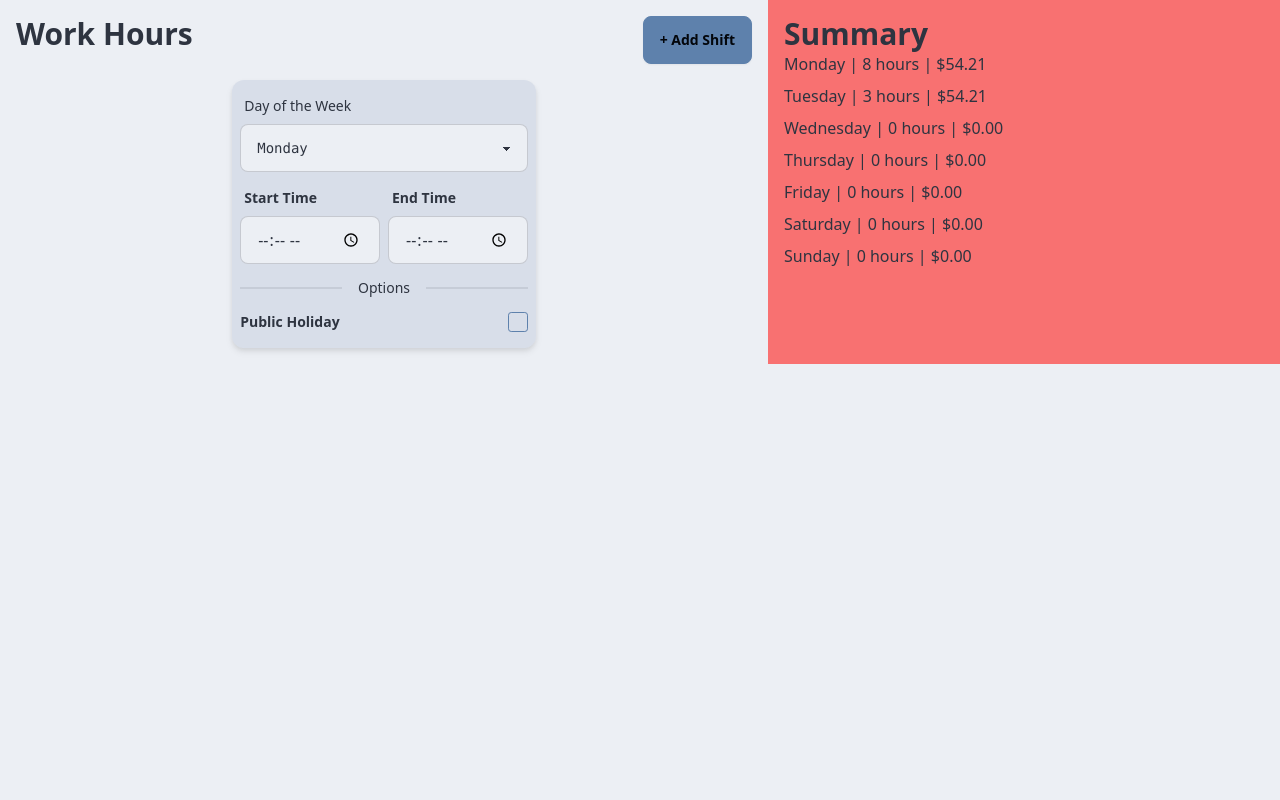
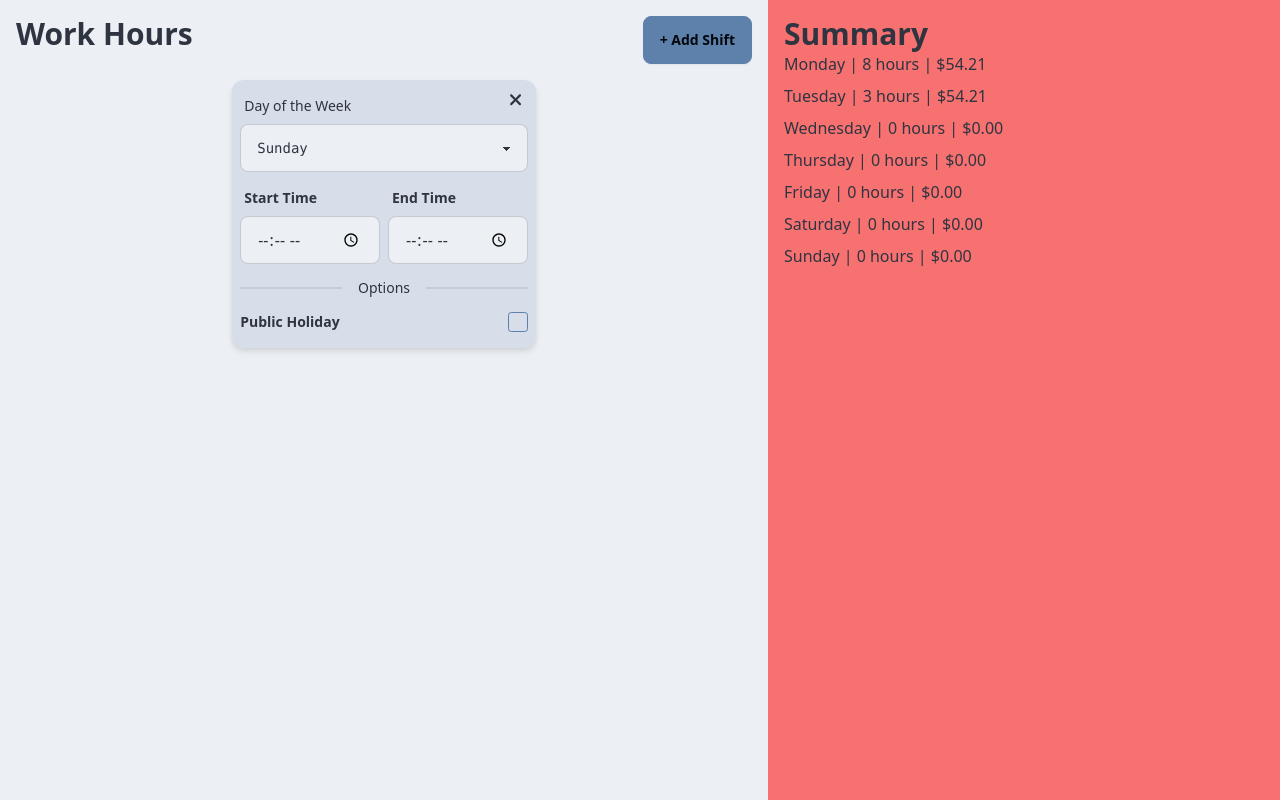
Before and after one commit to brbenham1/Paycalc, a React (Vite) app: page / in a window 1280 px wide. Both pictures are taken after a click on the button "+ Add Shift". Built offline with nearby package versions, Linux system fonts and the light colour scheme.

Commit message:
Add shift data reactivity

```diff
--- a/package.json
+++ b/package.json
@@ -10,6 +10,11 @@
 		"preview": "vite preview"
 	},
 	"dependencies": {
+		"@fortawesome/fontawesome-svg-core": "^6.5.1",
+		"@fortawesome/free-brands-svg-icons": "^6.5.1",
+		"@fortawesome/free-regular-svg-icons": "^6.5.1",
+		"@fortawesome/free-solid-svg-icons": "^6.5.1",
+		"@fortawesome/react-fontawesome": "^0.2.0",
 		"react": "^18.2.0",
 		"react-dom": "^18.2.0"
 	},
--- a/src/components/HoursForm.tsx
+++ b/src/components/HoursForm.tsx
@@ -1,7 +1,7 @@
 import React, { useState } from 'react';
 import ShiftDetails from './ShiftDetails';
 
-type ShiftInformation = {
+export type ShiftInformation = {
 	startTime: string;
 	endTime: string;
 	dayOfTheWeek: string;
@@ -27,8 +27,23 @@ export default function HoursForm() {
 		);
 	}
 
+	const removeShift = (indexToRemove: number) => {
+		const updatedShifts = shifts.filter((_, index) => index !== indexToRemove);
+		setShifts(updatedShifts);
+	};
+
+	const updateShift = (
+		indexToUpdate: number,
+		updatedShift: ShiftInformation
+	) => {
+		const updatedShifts = shifts.map((shift, index) =>
+			index === indexToUpdate ? { ...shift, ...updatedShift } : shift
+		);
+		setShifts(updatedShifts);
+	};
+
 	return (
-		<div className="bg-base-100 flex flex-1 flex-col justify-between p-4">
+		<div className="flex h-screen flex-1 flex-col overflow-y-scroll bg-base-100 p-4">
 			<div className="flex justify-between pb-4">
 				<h1 className="text-3xl font-bold">Work Hours</h1>
 				<button
@@ -39,8 +54,13 @@ export default function HoursForm() {
 				</button>
 			</div>
 			<div className="flex flex-col items-center gap-4">
-				{shifts.map((day) => (
-					<ShiftDetails />
+				{shifts.map((shift, index) => (
+					<ShiftDetails
+						shiftData={shift}
+						key={index}
+						onUpdate={(updatedShift) => updateShift(index, updatedShift)}
+						onRemove={() => removeShift(index)}
+					/>
 				))}
 			</div>
 		</div>
--- a/src/components/ShiftDetails.tsx
+++ b/src/components/ShiftDetails.tsx
@@ -1,21 +1,79 @@
 import React from 'react';
+import { ShiftInformation } from './HoursForm';
+import { faXmark } from '@fortawesome/free-solid-svg-icons';
+import { FontAwesomeIcon } from '@fortawesome/react-fontawesome';
 
-export default function ShiftDetails() {
+const daysOfWeek = [
+	'Monday',
+	'Tuesday',
+	'Wednesday',
+	'Thursday',
+	'Friday',
+	'Saturday',
+	'Sunday'
+];
+
+type ShiftDetailsProps = {
+	shiftData: ShiftInformation;
+	onUpdate: (updatedShift: ShiftInformation) => void;
+	onRemove: () => void;
+};
+
+export default function ShiftDetails({
+	shiftData,
+	onUpdate,
+	onRemove
+}: ShiftDetailsProps) {
+	const handleInputChange = (
+		event: React.ChangeEvent<HTMLInputElement>,
+		field: keyof ShiftInformation
+	) => {
+		const updatedValue =
+			field === 'publicHoliday' ? event.target.checked : event.target.value;
+		onUpdate({ ...shiftData, [field]: updatedValue });
+	};
+
+	const handleSelectChange = (
+		event: React.ChangeEvent<HTMLSelectElement>,
+		field: keyof ShiftInformation
+	) => {
+		// Assuming all values are simply strings, including 'publicHoliday'.
+		const updatedValue = event.target.value;
+
+		// Update the shiftData with the new value for the specified field.
+		onUpdate({ ...shiftData, [field]: updatedValue });
+	};
+
+	const confirmRemove = () => {
+		// if the values are not empty, ask for confirmation
+		if (shiftData.dayOfTheWeek || shiftData.startTime || shiftData.endTime) {
+			if (!window.confirm('Are you sure you want to remove this shift?')) {
+				return;
+			}
+		}
+		onRemove();
+	};
+
 	return (
-		<div className=" bg-base-300 shadow-base-content rounded-xl drop-shadow-md filter">
+		<div className=" relative rounded-xl bg-base-300 shadow-base-content drop-shadow-md filter">
+			<button
+				className="btn btn-circle btn-ghost btn-sm absolute right-1 top-1"
+				onClick={confirmRemove}
+			>
+				<FontAwesomeIcon icon={faXmark} className="fa-lg" />
+			</button>
 			<form className="p-2">
 				<label className="form-control w-full max-w-xs pb-2">
 					<div className="label">
 						<span className="label-text font-medium">Day of the Week</span>
 					</div>
-					<select className="select select-bordered bg-primary-300 rounded-lg font-mono">
-						<option selected>Monday</option>
-						<option>Tuesday</option>
-						<option>Wednesday</option>
-						<option>Thursday</option>
-						<option>Friday</option>
-						<option>Saturday</option>
-						<option>Sunday</option>
+					<select
+						onChange={(e) => handleSelectChange(e, 'dayOfTheWeek')}
+						className="bg-primary-300 select select-bordered rounded-lg font-mono"
+					>
+						{daysOfWeek.map((day) => {
+							return <option selected>{day}</option>;
+						})}
 					</select>
 				</label>
 
@@ -28,6 +86,8 @@ export default function ShiftDetails() {
 							type="time"
 							placeholder="Type here"
 							className="input input-bordered w-full max-w-xs rounded-lg"
+							value={shiftData.startTime}
+							onChange={(e) => handleInputChange(e, 'startTime')}
 						/>
 					</label>
 					<label className="form-control w-full max-w-xs">
@@ -37,10 +97,12 @@ export default function ShiftDetails() {
 						<input
 							type="time"
 							className="input input-bordered w-full max-w-xs rounded-lg"
+							value={shiftData.endTime}
+							onChange={(e) => handleInputChange(e, 'endTime')}
 						/>
 					</label>
 				</div>
-				<p className="divider divider-primary-100 label-text font-medium">
+				<p className="divider-primary-100 divider label-text font-medium">
 					Options
 				</p>
 				<div className="mb-2 flex items-center justify-between">
@@ -48,9 +110,11 @@ export default function ShiftDetails() {
 						Public Holiday{' '}
 					</label>
 					<input
-						className="checkbox checkbox-primary checkbox-sm"
+						className="checkbox-primary checkbox checkbox-sm"
 						type="checkbox"
 						name="publicHoliday"
+						checked={shiftData.publicHoliday}
+						onChange={(e) => handleInputChange(e, 'publicHoliday')}
 					/>
 				</div>
 			</form>
```
Also changed, not shown: 1 other file (tests, documents, lock files or other folders).
